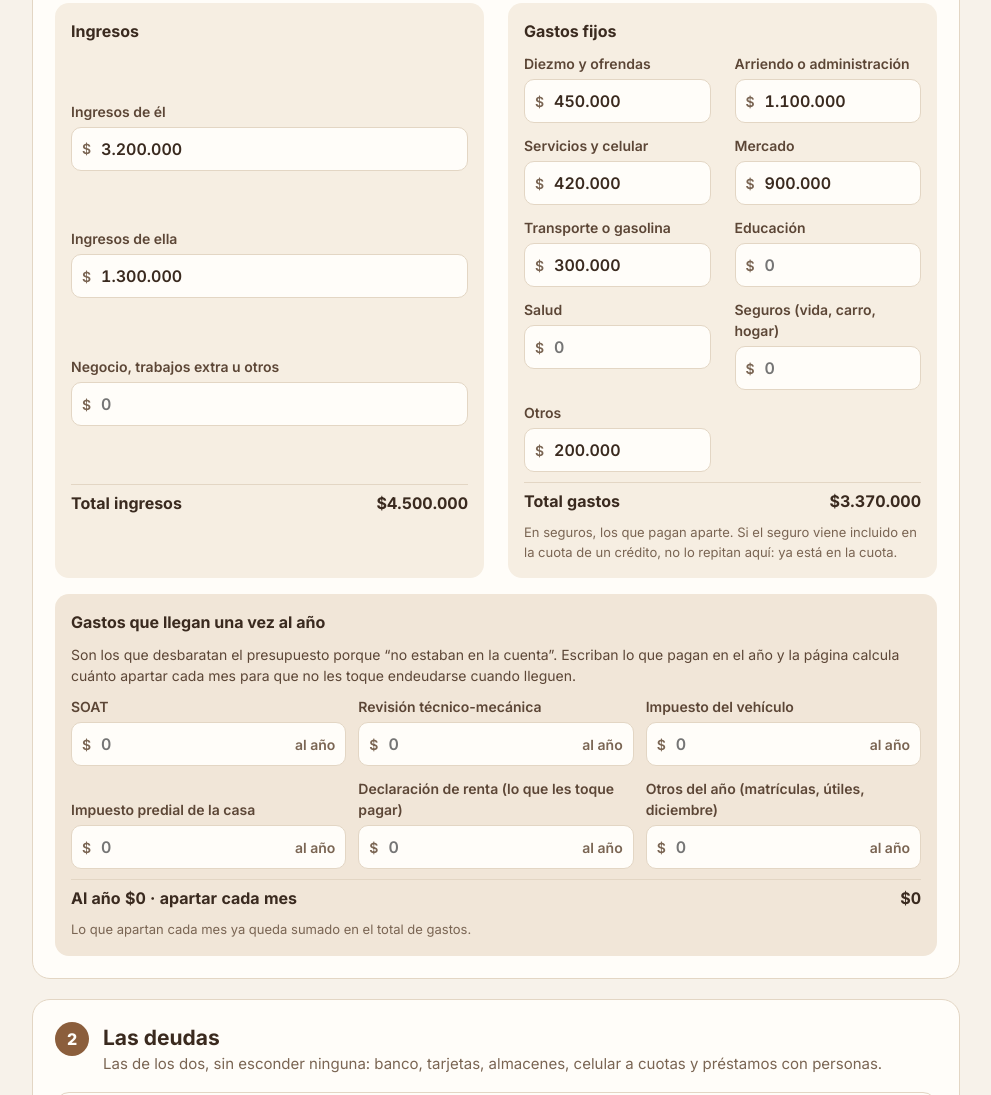
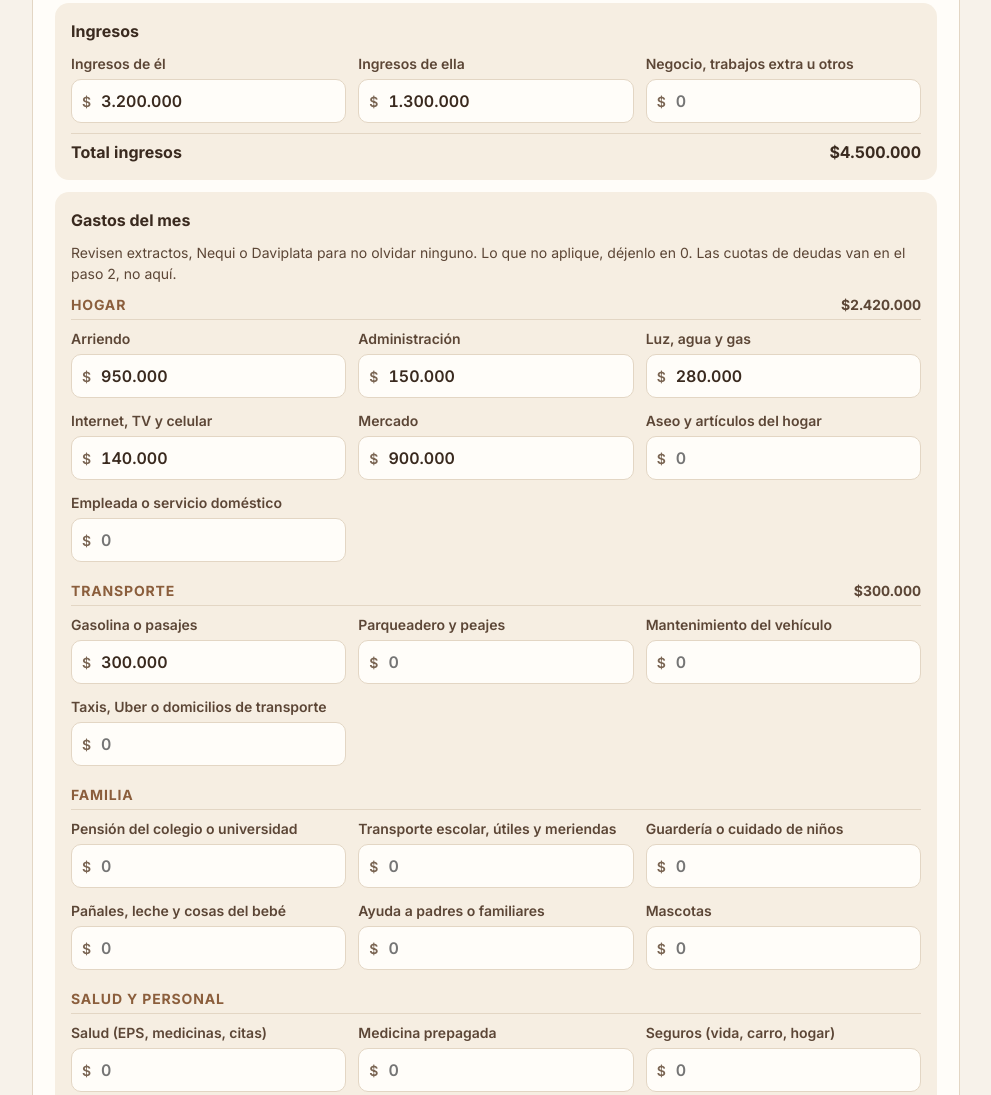
Before and after one commit to fredyhenaodev/el-peso-de-la-deuda, a plain HTML site: page asesoria.html in a window 1280 px wide. Shown: the part 530-1625 px from the top of the page, without its empty margins (144-1135 px from the left). Drawn offline with nearby package versions, Linux system fonts and the light colour scheme.

Commit message:
Más gastos por categorías y gastos propios en el plan de la asesoría
Co-Authored-By: Claude Opus 5.5 <noreply@anthropic.com>
Claude-Session: https://claude.ai/code/session_01LoJWc7vLW9SkzW5N4YgFuz

```diff
--- a/asesoria.html
+++ b/asesoria.html
@@ -38,6 +38,15 @@ main .wrap { padding-block: 12px 48px; display: grid; gap: 20px; }
 .step-head p { margin: 0; color: var(--muted); font-size: 15px; }
 .grid2 { display: grid; grid-template-columns: repeat(2, minmax(0, 1fr)); gap: 12px 24px; }
 .grid4 { display: grid; grid-template-columns: repeat(4, minmax(0, 1fr)); gap: 12px; }
+.g3 { grid-template-columns: repeat(3, minmax(0, 1fr)); align-items: end; }
+.ggroups { display: grid; gap: 18px; }
+.ggroup h4 { margin: 0 0 8px; font-size: 14px; text-transform: uppercase; letter-spacing: .06em; color: var(--accent); display: flex; justify-content: space-between; gap: 10px; border-bottom: 1px solid var(--line); padding-bottom: 4px; }
+.ggroup h4 span { color: var(--ink-2); font-variant-numeric: tabular-nums; letter-spacing: 0; text-transform: none; }
+.ggroup .grid4 { grid-template-columns: repeat(3, minmax(0, 1fr)); align-items: end; }
+.extra-g { display: grid; gap: 8px; }
+.xg .x { border: 0; background: transparent; color: var(--muted); font-size: 24px; width: 44px; height: 48px; cursor: pointer; border-radius: 10px; }
+.xg .x:hover { background: var(--warn-soft); color: var(--warn); }
+.xg { display: grid; grid-template-columns: minmax(0, 1.4fr) minmax(0, 1fr) auto; gap: 8px; align-items: end; }
 .field { display: grid; gap: 5px; align-content: start; }
 label, .lbl { font-size: 14px; font-weight: 600; color: var(--ink-2); }
 .hint { font-size: 13px; color: var(--muted); margin: 0; }
@@ -138,6 +147,8 @@ label, .lbl { font-size: 14px; font-weight: 600; color: var(--ink-2); }
   .tiles.plan { grid-template-columns: minmax(0, 1fr) !important; }
   #anual { grid-template-columns: minmax(0, 1fr) !important; }
   #gridComp, #gridIng { grid-template-columns: minmax(0, 1fr); }
+  .g3, .ggroup .grid4 { grid-template-columns: minmax(0, 1fr) minmax(0, 1fr) !important; }
+  .xg { grid-template-columns: minmax(0, 1fr) minmax(0, 1fr) auto; }
   .step:has(#h4s) > .grid2 { grid-template-columns: minmax(0, 1fr); }
   .seg { display: flex; width: 100%; }
   .compare th, .compare td { padding: 8px 4px; font-size: 13px; }
@@ -174,19 +185,24 @@ label, .lbl { font-size: 14px; font-weight: 600; color: var(--ink-2); }
         </div>
       </div>
       <div class="field" style="max-width:420px"><label for="pareja"><span data-s="Nombre">Nombre de la pareja</span></label><div class="inp"><input id="pareja" class="np" placeholder="Ej.: Andrés y Paola"></div></div>
-      <div class="grid2" id="gridIng">
+      <div class="grid2" id="gridIng" style="grid-template-columns:minmax(0,1fr)">
         <div class="box">
           <h3>Ingresos</h3>
+          <div class="grid4 g3">
           <div class="field"><label for="i1"><span data-s="Sueldo o ingreso principal">Ingresos de él</span></label><div class="inp"><span class="pre">$</span><input id="i1" class="m" inputmode="numeric" value="3.200.000"></div></div>
           <div class="field"><label for="i2"><span data-s="Otro ingreso fijo (pensión, arriendo…)">Ingresos de ella</span></label><div class="inp"><span class="pre">$</span><input id="i2" class="m" inputmode="numeric" value="1.300.000"></div></div>
           <div class="field"><label for="i3">Negocio, trabajos extra u otros</label><div class="inp"><span class="pre">$</span><input id="i3" class="m" inputmode="numeric" placeholder="0"></div></div>
+          </div>
           <div class="sum"><span>Total ingresos</span><span id="tIng"></span></div>
         </div>
         <div class="box">
-          <h3>Gastos fijos</h3>
-          <div class="grid2" id="gastos"></div>
+          <h3>Gastos del mes</h3>
+          <p class="hint" style="font-size:14px;color:var(--ink-2)"><span data-s="Revisa extractos, Nequi o Daviplata para no olvidar ninguno. Lo que no aplique, déjalo en 0.">Revisen extractos, Nequi o Daviplata para no olvidar ninguno. Lo que no aplique, déjenlo en 0.</span> Las cuotas de deudas van en el paso 2, no aquí.</p>
+          <div id="gastos" class="ggroups"></div>
+          <div class="extra-g" id="gastosX"></div>
+          <div class="row noprint"><button type="button" class="btn ghost" id="addGasto" style="min-height:40px;padding:8px 12px;font-size:14px">+ Otro gasto que no esté en la lista</button></div>
           <div class="sum"><span>Total gastos</span><span id="tGas"></span></div>
-          <p class="hint">En seguros, los que pagan aparte. Si el seguro viene incluido en la cuota de un crédito, no lo repitan aquí: ya está en la cuota.</p>
+          <p class="hint"><span data-s="En seguros, los que pagas aparte. Si el seguro viene incluido en la cuota de un crédito, no lo repitas aquí: ya está en la cuota.">En seguros, los que pagan aparte. Si el seguro viene incluido en la cuota de un crédito, no lo repitan aquí: ya está en la cuota.</span></p>
         </div>
       </div>
       <div class="box" style="background:var(--accent-soft)">
@@ -345,10 +361,29 @@ label, .lbl { font-size: 14px; font-weight: 600; color: var(--ink-2); }
   function mesAno(m) { const d = new Date(); d.setDate(1); d.setMonth(d.getMonth() + m); const s = d.toLocaleDateString('es-CO', { month: 'long', year: 'numeric' }); return s.charAt(0).toUpperCase() + s.slice(1); }
 
   // ---------- Gastos ----------
-  const GASTOS = [['Diezmo y ofrendas', 450000], ['Arriendo o administración', 1100000], ['Servicios y celular', 420000], ['Mercado', 900000], ['Transporte o gasolina', 300000], ['Educación', 0], ['Salud', 0], ['Seguros (vida, carro, hogar)', 0], ['Otros', 200000]];
+  const GRUPOS = [
+    ['Hogar', [['Arriendo', 950000], ['Administración', 150000], ['Luz, agua y gas', 280000], ['Internet, TV y celular', 140000], ['Mercado', 900000], ['Aseo y artículos del hogar', 0], ['Empleada o servicio doméstico', 0]]],
+    ['Transporte', [['Gasolina o pasajes', 300000], ['Parqueadero y peajes', 0], ['Mantenimiento del vehículo', 0], ['Taxis, Uber o domicilios de transporte', 0]]],
+    ['Familia', [['Pensión del colegio o universidad', 0], ['Transporte escolar, útiles y meriendas', 0], ['Guardería o cuidado de niños', 0], ['Pañales, leche y cosas del bebé', 0], ['Ayuda a padres o familiares', 0], ['Mascotas', 0]]],
+    ['Salud y personal', [['Salud (EPS, medicinas, citas)', 0], ['Medicina prepagada', 0], ['Seguros (vida, carro, hogar)', 0], ['Cuidado personal (peluquería, cosméticos)', 0], ['Ropa y calzado', 0], ['Gimnasio o deporte', 0]]],
+    ['Iglesia, gustos y otros', [['Diezmo y ofrendas', 450000], ['Restaurantes y domicilios', 0], ['Salidas y entretenimiento', 0], ['Suscripciones (Netflix, Spotify, apps)', 0], ['Regalos y celebraciones', 0], ['Ahorro programado', 0], ['Otros', 200000]]]
+  ];
+  const GASTOS = []; GRUPOS.forEach(([g, items], gi) => items.forEach(it => GASTOS.push([it[0], it[1], gi])));
   const ANUAL = [['SOAT', 0], ['Revisión técnico-mecánica', 0], ['Impuesto del vehículo', 0], ['Impuesto predial de la casa', 0], ['Declaración de renta (lo que les toque pagar)', 0], ['Otros del año (matrículas, útiles, diciembre)', 0]];
   $('anual').innerHTML = ANUAL.map((g, k) => '<div class="field"><label for="a' + k + '">' + g[0] + '</label><div class="inp"><span class="pre">$</span><input id="a' + k + '" class="m" inputmode="numeric" value="' + dots(g[1]) + '" placeholder="0"><span class="suf">al año</span></div></div>').join('');
-  $('gastos').innerHTML = GASTOS.map((g, k) => '<div class="field"><label for="g' + k + '">' + g[0] + '</label><div class="inp"><span class="pre">$</span><input id="g' + k + '" class="m" inputmode="numeric" value="' + dots(g[1]) + '" placeholder="0"></div></div>').join('');
+  $('gastos').innerHTML = GRUPOS.map(([g], gi) => '<div class="ggroup"><h4>' + g + '<span id="gs' + gi + '"></span></h4><div class="grid4">' +
+    GASTOS.map((x, k) => x[2] !== gi ? '' : '<div class="field"><label for="g' + k + '">' + x[0] + '</label><div class="inp"><span class="pre">$</span><input id="g' + k + '" class="m" inputmode="numeric" value="' + dots(x[1]) + '" placeholder="0"></div></div>').join('') +
+    '</div></div>').join('');
+  let gxId = 0;
+  function addGasto(n, v) {
+    const k = gxId++, el = document.createElement('div'); el.className = 'xg';
+    el.innerHTML = '<div class="field"><label for="gxn' + k + '">Gasto</label><div class="inp"><input id="gxn' + k + '" class="np gxn" value="' + esc(n || '') + '" placeholder="Ej.: Cuota de la moto del hijo"></div></div>' +
+      '<div class="field"><label for="gxv' + k + '">Al mes</label><div class="inp"><span class="pre">$</span><input id="gxv' + k + '" class="m gxv" inputmode="numeric" value="' + dots(v || 0) + '" placeholder="0"></div></div>' +
+      '<button type="button" class="x" aria-label="Quitar gasto">×</button>';
+    el.querySelector('.x').addEventListener('click', () => { el.remove(); update(); });
+    $('gastosX').appendChild(el); bind(el); return el;
+  }
+  $('addGasto').addEventListener('click', () => { addGasto().querySelector('.gxn').focus(); update(); });
 
   // ---------- Deudas ----------
   const EJ = [
@@ -458,7 +493,9 @@ label, .lbl { font-size: 14px; font-weight: 600; color: var(--ink-2); }
   function update() {
     const ing = ['i1', 'i2', 'i3'].reduce((a, id) => a + digits($(id).value), 0);
     const anu = ANUAL.reduce((a, g, k) => a + digits($('a' + k).value), 0), anuM = anu / 12;
-    const gas = GASTOS.reduce((a, g, k) => a + digits($('g' + k).value), 0) + anuM;
+    const gx = [...document.querySelectorAll('.gxv')].reduce((a, i) => a + digits(i.value), 0);
+    GRUPOS.forEach((g, gi) => { const t = GASTOS.reduce((a, x, k) => a + (x[2] === gi ? digits($('g' + k).value) : 0), 0); $('gs' + gi).textContent = t ? fmt(t) : ''; });
+    const gas = GASTOS.reduce((a, g, k) => a + digits($('g' + k).value), 0) + gx + anuM;
     $('tAnu').textContent = fmt(anu); $('tAnuM').textContent = fmt(anuM);
     $('tIng').textContent = fmt(ing); $('tGas').textContent = fmt(gas) + (anuM ? ' (con ' + fmt(anuM) + ' del año)' : '');
     const debts = readDebts();
```
